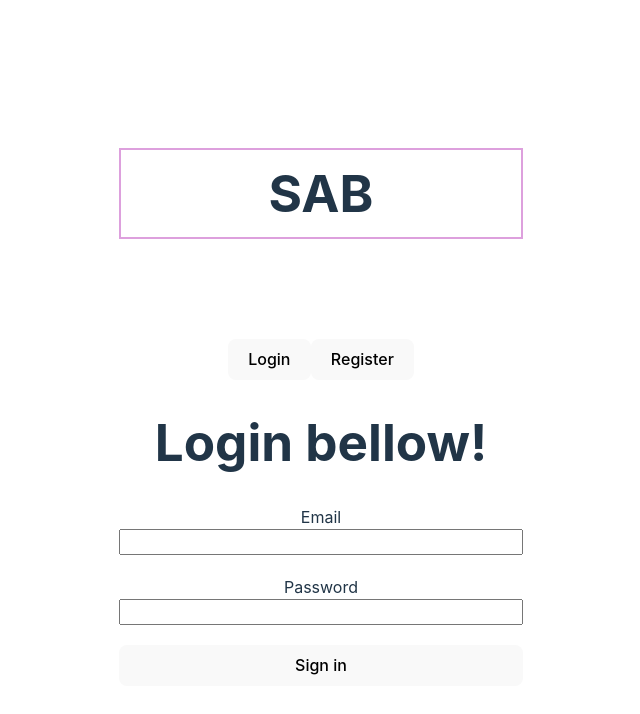
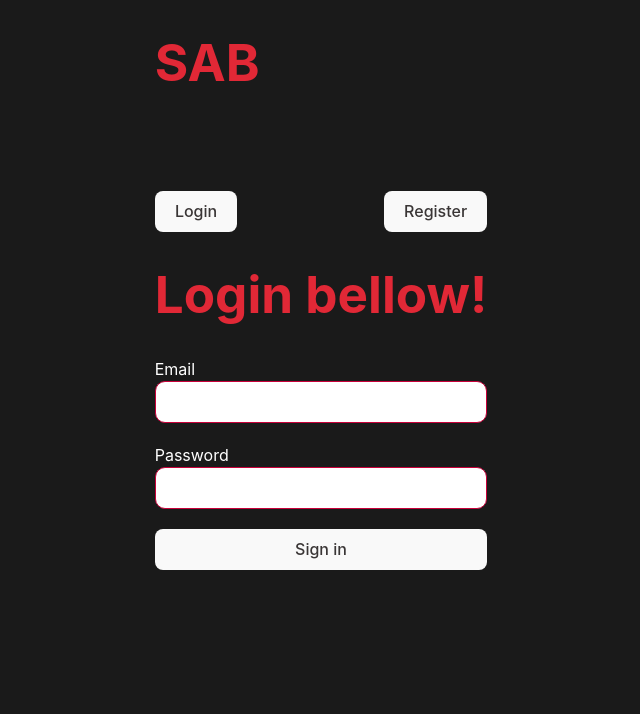
Before and after one commit to Fiaevanna/SofiasBank, a React (Vite) app in the folder frontend/: page / in a window 1280 px wide. Shown: the top 714 px of the page, without its empty margins (319-959 px from the left). Built offline with nearby package versions, Linux system fonts and the light colour scheme.

Commit message:
updated styling and small changes

```diff
--- a/frontend/src/App.css
+++ b/frontend/src/App.css
@@ -1,54 +1,19 @@
-#root {
-  max-width: 1280px;
-  margin: 0 auto;
-  padding: 2rem;
-  text-align: center;
+:root {
 }
 
-.logo {
-  height: 6em;
-  padding: 1.5em;
-  will-change: filter;
-  transition: filter 300ms;
-}
-.logo:hover {
-  filter: drop-shadow(0 0 2em #646cffaa);
-}
-.logo.react:hover {
-  filter: drop-shadow(0 0 2em #61dafbaa);
+body {
+  background-color: rgb(41, 19, 19);
+  color: white;
+  width: 100vw;
+  display: flex;
+  justify-content: center;
 }
 
-@keyframes logo-spin {
-  from {
-    transform: rotate(0deg);
-  }
-  to {
-    transform: rotate(360deg);
-  }
+.title {
+  color: #e12836;
+  margin-bottom: 100px;
 }
 
-@media (prefers-reduced-motion: no-preference) {
-  a:nth-of-type(2) .logo {
-    animation: logo-spin infinite 20s linear;
-  }
+h1 {
+  color: #e12836;
 }
-
-.card {
-  padding: 2em;
-}
-
-.read-the-docs {
-  color: #888;
-}
-
-
-h1 {
-  min-width: 200px;
-}
-
-.title{
-  border: 2px solid plum;
-  margin-bottom: 100px;
-  padding: 15px 100px;
-
-}
--- /dev/null
+++ b/frontend/src/Bank.css
@@ -0,0 +1,13 @@
+.nav {
+  display: flex;
+  justify-content: space-between;
+}
+
+main {
+  width: 500px;
+}
+
+button {
+  background-color: #d9d0d0;
+  color: #3a3636;
+}
--- a/frontend/src/Bank.jsx
+++ b/frontend/src/Bank.jsx
@@ -3,8 +3,9 @@ import CreateBankAccountForm from "./CreateBankAccountForm.jsx";
 import BankAccountsList from "./BankAccountsList";
 import BankAccountDetails from "./BankAccountDetails";
 import axios from "axios";
+import "./Bank.css";
 
-function Bank({onLogout}) {
+function Bank({ onLogout }) {
   // till vänster (currentBankAccount) är variablen medans (setCurrentBankAccount) sätter om variablen och uppdaterar DOM
   const [currentBankAccount, setCurrentBankAccount] = useState(undefined);
   const [currentPage, setCurrentPage] = useState("List");
@@ -16,24 +17,22 @@ function Bank({onLogout}) {
     setCurrentPage("Details");
   }
 
-  async function handleOnSaved(){
+  async function handleOnSaved() {
     const response = await getAllBankAccount();
     const currentBankAccountNew = response.find((bankAccount) => {
       return bankAccount._id == currentBankAccount._id;
-
-    })
-    setCurrentBankAccount(currentBankAccountNew)
+    });
+    setCurrentBankAccount(currentBankAccountNew);
   }
 
-
-  async function handleOnDeleted(){
+  async function handleOnDeleted() {
     await getAllBankAccount();
-    setCurrentPage("List")
+    setCurrentPage("List");
   }
 
-  async function handleOnCreated () {
+  async function handleOnCreated() {
     await getAllBankAccount();
-    setCurrentPage("List")
+    setCurrentPage("List");
   }
 
   useEffect(() => {
@@ -61,20 +60,32 @@ function Bank({onLogout}) {
     }
   }
 
-
   return (
-    <>
+    <main>
       <h1 className="title">SAB</h1>
       <div className="nav">
-        <button onClick={() => setCurrentPage("List")}>List</button>
-        <button onClick={() => setCurrentPage("Create")}>Create</button>
+        <button onClick={() => setCurrentPage("List")}>My Accounts</button>
+        <button onClick={() => setCurrentPage("Create")}>Create Account</button>
         <button onClick={onLogout}>Logout</button>
       </div>
 
-      {currentPage == "List" &&  <BankAccountsList bankAccounts={bankAccounts} onBankAccountChange={handelOnBankAccountChange} />}
-      {currentPage == "Create" &&  <CreateBankAccountForm onCreated={handleOnCreated}/>}
-      {currentPage == "Details" && <BankAccountDetails onDeleted={handleOnDeleted} onSaved={handleOnSaved} bankAccount={currentBankAccount} />}
-    </>
+      {currentPage == "List" && (
+        <BankAccountsList
+          bankAccounts={bankAccounts}
+          onBankAccountChange={handelOnBankAccountChange}
+        />
+      )}
+      {currentPage == "Create" && (
+        <CreateBankAccountForm onCreated={handleOnCreated} />
+      )}
+      {currentPage == "Details" && (
+        <BankAccountDetails
+          onDeleted={handleOnDeleted}
+          onSaved={handleOnSaved}
+          bankAccount={currentBankAccount}
+        />
+      )}
+    </main>
   );
 }
 
--- a/frontend/src/BankAccountDetails.css
+++ b/frontend/src/BankAccountDetails.css
@@ -1,34 +1,40 @@
-
-.bankAccountDetails  {
-    background-color: #1a1a1a;
-    margin-bottom: 10px;
-    border: 1px solid rgb(54, 54, 54);
+.bankAccountDetails {
+  background: linear-gradient(90deg, #ff5733, #c70039);
   padding: 40px;
   margin-top: 15px;
-    border: 1px solid plum;
+  margin-bottom: 10px;
+  border: 1px solid rgb(47, 41, 45);
+  border-radius: 20px;
+  color: #170f11;
+  font-size: 16px;
+  font-weight: bold;
 }
 
 .bankAccountDetails button {
-    border: 1px solid plum;
+  border: 1px solid rgb(120, 55, 120);
 }
 
-
-.withDraw{
+.withDraw {
   display: flex;
   flex-direction: column;
-   margin-bottom: 100px;
-
+  margin-bottom: 40px;
 }
 
 #delete {
   border: 1px solid rgb(255, 0, 0);
 }
 
-.info {
-    margin-bottom: 40px;
-    border-bottom: 1px solid plum;
-}
-
 .withDraw input {
   margin-top: 10px;
 }
+
+input {
+  border-radius: 10px;
+  border: 1px solid #c70039;
+  padding: 10px;
+}
+
+.cardInfo {
+  display: flex;
+  justify-content: space-between;
+}
--- a/frontend/src/BankAccountDetails.jsx
+++ b/frontend/src/BankAccountDetails.jsx
@@ -14,7 +14,6 @@ function BankAccountDetails({ bankAccount, onSaved, onDeleted }) {
       const response = await axios.patch(
         `http://localhost:1337/bankaccounts/${bankAccount.bankAccountNumber}/insert`,
         {
-
           balance: Number(insert),
         },
         {
@@ -27,11 +26,11 @@ function BankAccountDetails({ bankAccount, onSaved, onDeleted }) {
       if (response.status == 200) {
         alert("Balance is uppdated");
         setInsert("");
-        onSaved()
+        onSaved();
       }
     } catch (error) {
       alert("Try again");
-      console.log(error)
+      console.log(error);
     }
   }
 
@@ -43,7 +42,6 @@ function BankAccountDetails({ bankAccount, onSaved, onDeleted }) {
       const response = await axios.patch(
         `http://localhost:1337/bankaccounts/${bankAccount.bankAccountNumber}/withdraw`,
         {
-
           balance: Number(withdraw),
         },
         {
@@ -56,11 +54,11 @@ function BankAccountDetails({ bankAccount, onSaved, onDeleted }) {
       if (response.status == 200) {
         alert("Balance is uppdated");
         setInsert("");
-        onSaved()
+        onSaved();
       }
     } catch (error) {
       alert("Try again");
-      console.log(error)
+      console.log(error);
     }
   }
 
@@ -81,50 +79,67 @@ function BankAccountDetails({ bankAccount, onSaved, onDeleted }) {
       );
       if (response.status == 200) {
         alert("Account is deleted!");
-        onDeleted()
+        onDeleted();
       }
     } catch (error) {
       alert("Try again");
-      console.log(error)
+      console.log(error);
     }
   }
 
   return (
     <div>
+      <h3>
+        UPDATE ACCOUNT BALANCE, <br /> edit currency
+      </h3>
       <div className="bankAccountDetails">
         <div className="info">
-          <p>Name: {bankAccount.name}</p>
+          <div className="cardInfo">
+            <p>NAME:</p>
+            <p> {bankAccount.name}</p>
+          </div>
+          <div className="cardInfo">
+            <p> ACCOUNT NR:</p>
+            <p> {bankAccount.bankAccountNumber}</p>
+          </div>
 
-          <p>Account number: {bankAccount.bankAccountNumber}</p>
-          <p>Balance: {bankAccount.balance}</p>
+          <div className="cardInfo">
+            <p> BALANCE:</p>
+            <p> {bankAccount.balance}:-</p>
+          </div>
         </div>
-
+      </div>
+      <div className="bankAccountDetails">
         <div className="withDraw">
-          <label htmlFor="insert">Input amount you wish to insert</label>
+          <label htmlFor="insert">Enter insert amount</label>
           <input
-          value={insert}
+            value={insert}
             type="number"
             name="insert"
+            placeholder="200 000"
             onChange={(event) => {
               setInsert(event.target.value);
             }}
           />
           <button onClick={insertAmount}>Insert</button>
         </div>
-
+      </div>
+      <div className="bankAccountDetails">
         <div className="withDraw">
-          <label htmlFor="withdraw">Input amount you wish to withdraw</label>
+          <label htmlFor="withdraw">Enter withdraw amount</label>
           <input
-           value={withdraw}
+            value={withdraw}
             type="number"
             name="withdraw"
+            placeholder="200 000"
             onChange={(event) => {
               setWithdraw(event.target.value);
             }}
           />
           <button onClick={withdrawAmount}>Withdraw</button>
         </div>
-
+      </div>
+      <div className="bankAccountDetails">
         <button onClick={deleteAccount} id="delete">
           Delete account
         </button>
--- a/frontend/src/BankAccountsList.css
+++ b/frontend/src/BankAccountsList.css
@@ -1,12 +1,20 @@
 .bankAccountListMain {
-
-
-
 }
 
+.bankAccountListItem {
+  background: linear-gradient(90deg, #ff5733, #c70039);
+  padding: 40px;
+  margin-top: 15px;
+  margin-bottom: 10px;
+  border: 1px solid rgb(47, 41, 45);
+  border-radius: 20px;
+  color: #170f11;
+  font-size: 16px;
+  font-weight: bold;
+}
 
-.bankAccountListItem {
-    background-color: #1a1a1a;
-    margin-bottom: 10px;
-    border: 1px solid rgb(54, 54, 54);
+h3 {
+  color: #e12836;
+  margin-top: 50px;
+  margin-bottom: 50px;
 }
--- a/frontend/src/BankAccountsList.jsx
+++ b/frontend/src/BankAccountsList.jsx
@@ -2,21 +2,30 @@ import { useState, useEffect } from "react";
 import axios from "axios";
 import "./BankAccountsList.css";
 
-function BankAccountsList({onBankAccountChange, bankAccounts}) {
-
-
-
+function BankAccountsList({ onBankAccountChange, bankAccounts }) {
   return (
     <div className="bankAccountListMain">
-      <h3>Accounts</h3>
+      <h3>
+        OVERVIEW, <br /> Click card to edit details
+      </h3>
       {bankAccounts.map((bankaccount) => (
-        <div onClick={() => onBankAccountChange(bankaccount)} className="bankAccountListItem" key={bankaccount.bankAccountNumber}>
-
-          <p>Name: {bankaccount.name}</p>
-
-          <p>Account number: {bankaccount.bankAccountNumber}</p>
-          <p>Balance: {bankaccount.balance}</p>
-
+        <div
+          onClick={() => onBankAccountChange(bankaccount)}
+          className="bankAccountListItem"
+          key={bankaccount.bankAccountNumber}
+        >
+          <div className="cardInfo">
+            <p>NAME:</p>
+            <p> {bankaccount.name}</p>
+          </div>
+          <div className="cardInfo">
+            <p>ACCOUNT NR:</p>
+            <p>{bankaccount.bankAccountNumber}</p>
+          </div>
+          <div className="cardInfo">
+            <p>BALANCE:</p>
+            <p> {bankaccount.balance}:-</p>
+          </div>
         </div>
       ))}
     </div>
--- a/frontend/src/index.css
+++ b/frontend/src/index.css
@@ -26,9 +26,10 @@ a:hover {
 body {
   margin: 0;
   display: flex;
-  place-items: center;
+  justify-content: center;
   min-width: 320px;
   min-height: 100vh;
+  background-color: #1a1a1a;
 }
 
 h1 {
```
Also changed, not shown: 1 other file (tests, documents, lock files or other folders). Lines whose indentation alone changed are shown as unchanged.
